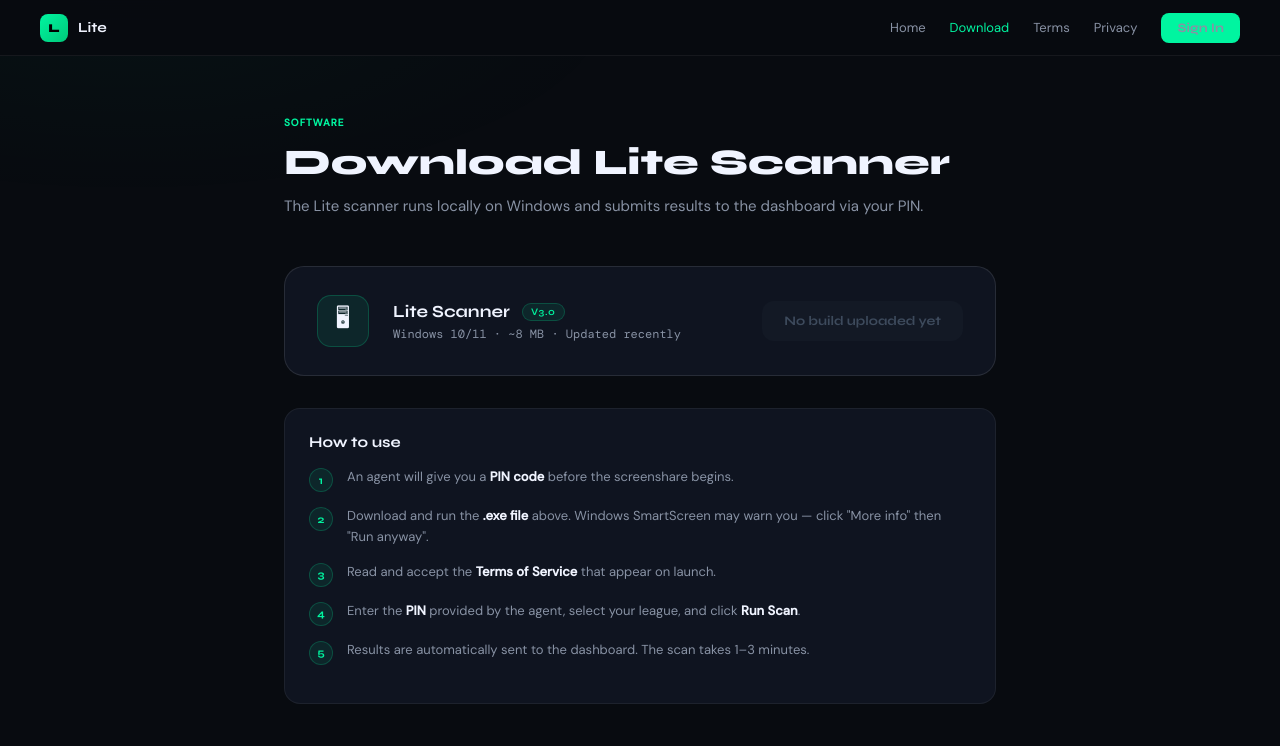
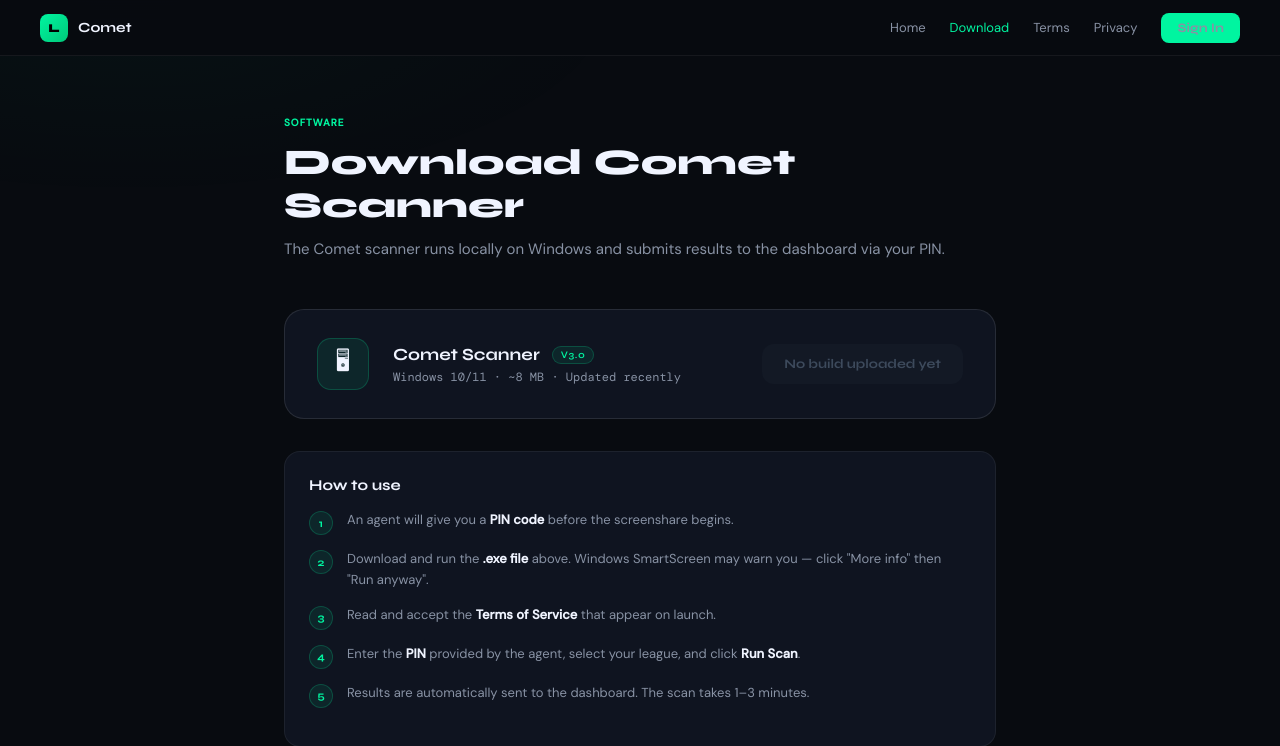
Before and after one commit to n0unt/pccheckersitee, a Flask app: page /download in a window 1280 px wide. Shown: the top 746 px of the page. Before the commit the page ends 704 px from the top, so only its background shows below. Run offline with Flask 3, Linux system fonts and the light colour scheme; data that the repository does not hold is empty; some libraries are stand-ins or nearby versions.

Commit message:
Update download.html

```diff
--- a/templates/download.html
+++ b/templates/download.html
@@ -3,7 +3,7 @@
 <head>
 <meta charset="UTF-8">
 <meta name="viewport" content="width=device-width, initial-scale=1.0">
-<title>Lite — Download</title>
+<title>Comet — Download</title>
 <link href="https://fonts.googleapis.com/css2?family=Syne:wght@400;600;700;800&family=DM+Sans:wght@300;400;500&family=DM+Mono:wght@400;500&display=swap" rel="stylesheet">
 <style>
 *,*::before,*::after{box-sizing:border-box;margin:0;padding:0}
@@ -53,7 +53,7 @@ h1{font-family:'Syne',sans-serif;font-size:36px;font-weight:800;margin-bottom:10
 </head>
 <body>
 <nav>
-  <a href="/" class="nav-brand"><div class="nav-mark">L</div><div class="nav-name">Lite</div></a>
+  <a href="/" class="nav-brand"><div class="nav-mark">L</div><div class="nav-name">Comet</div></a>
   <div class="nav-links">
     <a href="/">Home</a>
     <a href="/download" class="active">Download</a>
@@ -68,13 +68,13 @@ h1{font-family:'Syne',sans-serif;font-size:36px;font-weight:800;margin-bottom:10
 </nav>
 <div class="wrap">
   <div class="page-tag">Software</div>
-  <h1>Download Lite Scanner</h1>
-  <p class="sub">The Lite scanner runs locally on Windows and submits results to the dashboard via your PIN.</p>
+  <h1>Download Comet Scanner</h1>
+  <p class="sub">The Comet scanner runs locally on Windows and submits results to the dashboard via your PIN.</p>
 
   <div class="dl-card">
     <div class="dl-icon">🖥</div>
     <div class="dl-info">
-      <div class="dl-name">Lite Scanner <span class="dl-version" id="ver-tag">{{ version or 'v3.0' }}</span></div>
+      <div class="dl-name">Comet Scanner <span class="dl-version" id="ver-tag">{{ version or 'v3.0' }}</span></div>
       <div class="dl-meta" id="dl-meta">Windows 10/11 · {{ file_size or '~8 MB' }} · Updated {{ updated or 'recently' }}</div>
     </div>
     {% if download_url %}
```
